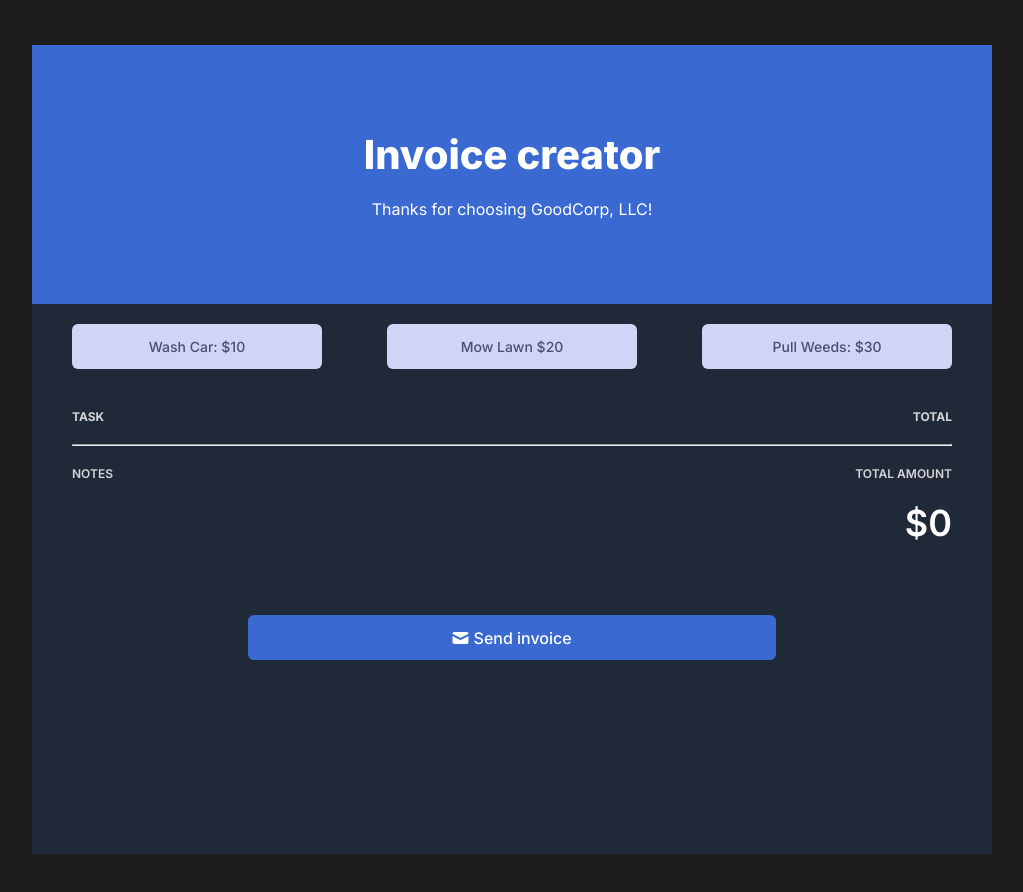
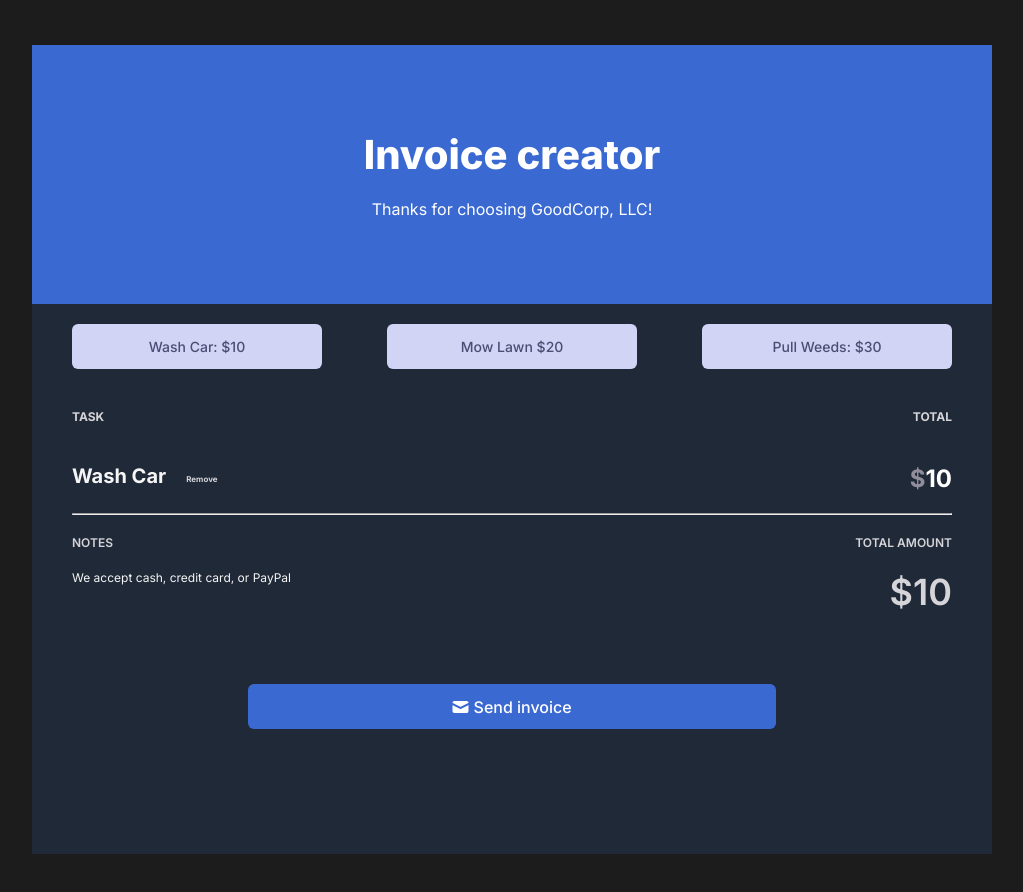
Before and after one commit to Adfre12yu/invoice-creator-scrimba-mod-3, a plain HTML site: page index.html in a window 1280 px wide. Both pictures are taken after a click on the button "Wash Car: $10". Shown: the whole page, without its empty margins (128-1151 px from the left). Drawn offline with Linux system fonts and the light colour scheme.

Commit message:
Functionality

```diff
--- a/css/index.css
+++ b/css/index.css
@@ -13,7 +13,7 @@ body {
 .main-div {
   padding: 0 40px;
   background: #1f2937;
-  height: 550px;
+  min-height: 550px;
 }
 
 header {
@@ -86,7 +86,7 @@ span {
   font-weight: 600;
 }
 
-h3 {
+#total-cost {
   text-align: right;
   font-size: 36px;
   font-family: "Inter", sans-serif;
@@ -94,6 +94,7 @@ h3 {
   columns: #f5f5f5;
   background-color: #1f2937;
   margin-bottom: 50px;
+  padding: 0;
 }
 
 #invoice-btn {
@@ -112,3 +113,45 @@ h3 {
 img {
   background-color: #3a69d2;
 }
+
+.task-div {
+  display: flex;
+  background-color: #1f2937;
+  justify-content: space-between;
+}
+
+.price {
+  text-align: right;
+  font-size: 24px;
+  color: white;
+}
+
+.sign {
+  color: #918e9b;
+}
+
+.task {
+  font-size: 20px;
+  font-weight: 700;
+  color: #f5f5f5;
+}
+
+.remove {
+  font-family: "Inter", sans-serif;
+  font-weight: 700;
+  font-size: 8px;
+  text-align: right;
+  display: flex;
+  justify-content: space-between;
+  background-color: #1f2937;
+  padding: 20px 0;
+  color: #d5d4d8;
+  margin: auto 20px;
+  text-decoration: none;
+}
+
+.note {
+  font-weight: 400;
+  font-size: 12px;
+  color: #f5f5f5;
+}
--- a/index.html
+++ b/index.html
@@ -28,13 +28,11 @@
       </div>
 
       <p><span>TASK </span>TOTAL</p>
+      <div id="tasks"></div>
       <hr />
       <p class="six"><span>NOTES </span>TOTAL AMOUNT</p>
 
-      <div id="tasks"></div>
-
-      <h3 id="total-cost">$0</h3>
-
+      <p id="total-cost"><span class="note"></span>$0</p>
       <div class="btn">
         <button id="invoice-btn">
           <img src="icons/Icon.png" alt="" />
@@ -43,4 +41,5 @@
       </div>
     </div>
   </body>
+  <script src="index.js"></script>
 </html>
--- a/index.js
+++ b/index.js
@@ -0,0 +1,66 @@
+const tasksDiv = document.getElementById("tasks");
+const washBtn = document.getElementById("wash-btn");
+const mowBtn = document.getElementById("mow-btn");
+const pullBtn = document.getElementById("pull-btn");
+const totalCost = document.getElementById("total-cost");
+const invoiceBtn = document.getElementById("invoice-btn");
+let tasks = [];
+
+const washCar = {
+  name: "Wash Car",
+  price: "10",
+};
+
+const mowLawn = {
+  name: "Mow Lawn",
+  price: "20",
+};
+
+const pullWeeds = {
+  name: "Pull Weeds",
+  price: "30",
+};
+
+washBtn.addEventListener("click", function () {
+  if (tasks.indexOf(washCar) == -1) {
+    tasks.push(washCar);
+    render();
+  }
+});
+
+mowBtn.addEventListener("click", function () {
+  if (tasks.indexOf(mowLawn) == -1) {
+    tasks.push(mowLawn);
+    render();
+  }
+});
+
+pullBtn.addEventListener("click", function () {
+  if (tasks.indexOf(pullWeeds) == -1) {
+    tasks.push(pullWeeds);
+    render();
+  }
+});
+
+invoiceBtn.addEventListener("click", function () {
+  tasks = [];
+  render();
+});
+function render() {
+  let cost = 0;
+  tasksDiv.innerHTML = "";
+  for (let i = 0; i < tasks.length; i++) {
+    tasksDiv.innerHTML += `<div class="task-div"> <div style="display: flex; background-color: #1f2937"> <p class="task"> ${tasks[i].name}</p> <a href="#" class="remove" onclick="remove('${tasks[i].name}')">Remove</a> </div> <p class="price"><span class="sign">$</span>${tasks[i].price}</p></div>`;
+    cost += parseInt(tasks[i].price);
+  }
+  if (cost != 0) {
+    totalCost.innerHTML = `<span class="note">We accept cash, credit card, or PayPal</span>$${cost}`;
+  } else {
+    totalCost.innerHTML = `<span class="note"></span>$0`;
+  }
+}
+
+function remove(name) {
+  tasks = tasks.filter((item) => item.name != name);
+  render();
+}
```
